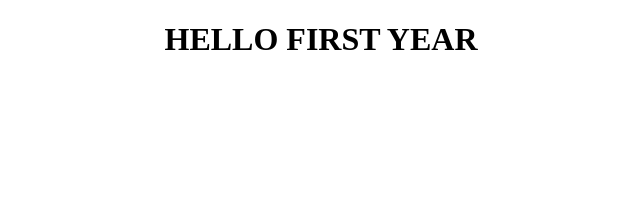
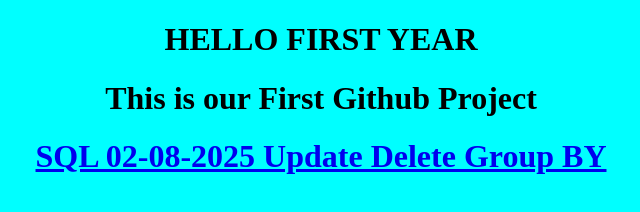
Before and after one commit to anuragmkmp/fy, a plain HTML site: page index.html in a window 1280 px wide. Shown: the whole page, without its empty margins (319-959 px from the left). Drawn offline with Linux system fonts and the light colour scheme.

Commit message:
Added SQL 02082025
Added SQL 02082025

```diff
--- a/index.html
+++ b/index.html
@@ -3,9 +3,14 @@
 <head>
 <title>FYCS & IT</title>
 </head>
-<body>
+<body bgcolor="aqua">
 
-<center><h1>HELLO FIRST YEAR</h1></center>
+<center>
+<h1>HELLO FIRST YEAR</h1>
+<h1>This is our First Github Project</h1>
+<h1><a href="FY_SQL_02082025.txt">SQL 02-08-2025 Update Delete Group BY</a></h1>
+
+</center>
 
 </body>
 </html>
```
Also changed, not shown: FY_SQL_02082025.txt (added).
